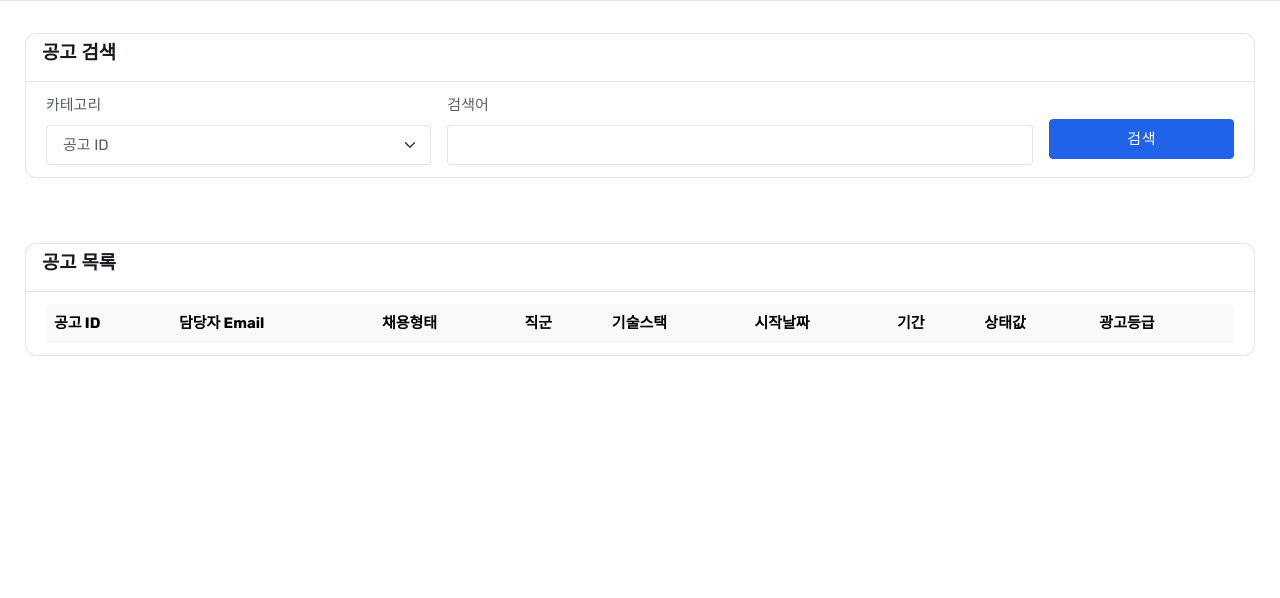
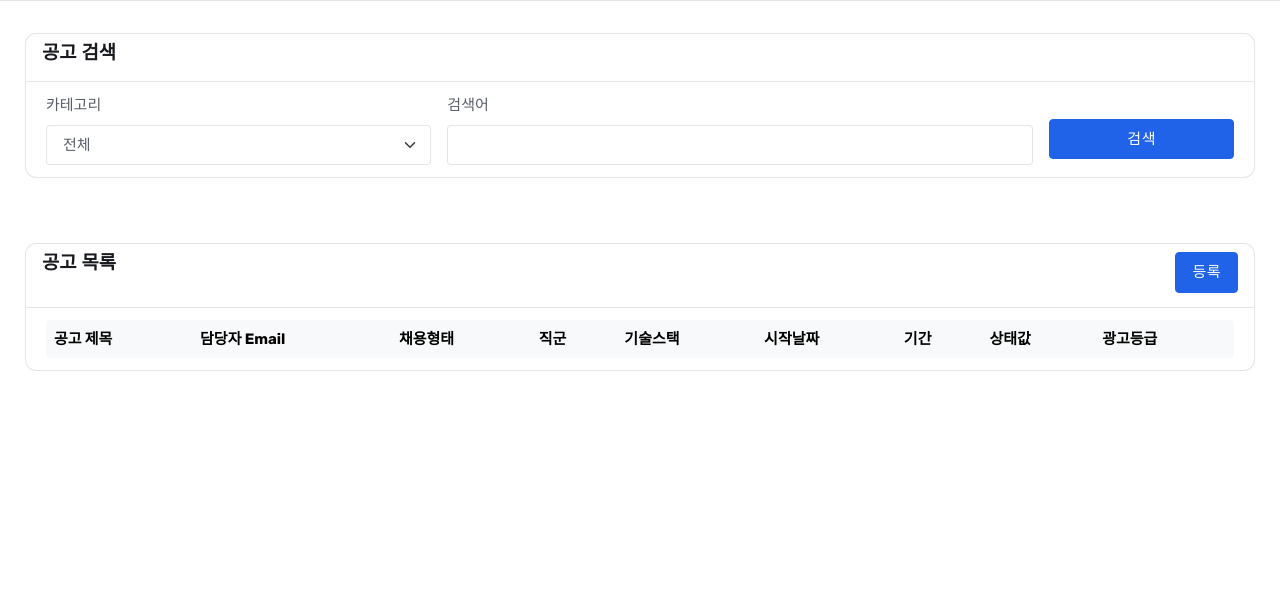
Before and after one commit to IT-improvement/BringUp, a Java web app: page /company/jobpost/management in a window 1280 px wide. Shown: the part 101-699 px from the top of the page. Run offline with Spring Boot 4, a stand-in JSP engine, Linux system fonts and the light colour scheme; the visitor is signed in with stand-in values (Sample User, id 1); lists and menus that the app fills with data are empty; some of the project's set-up classes (security, data sources, template engines, error pages and the like) are left out, and stand-ins take their place.

Commit message:
Change the value

```diff
--- a/src/main/webapp/WEB-INF/views/company/jobposting/management.jsp
+++ b/src/main/webapp/WEB-INF/views/company/jobposting/management.jsp
@@ -64,7 +64,8 @@
                                 <div class="col-md-4">
                                     <label for="search-category" class="form-label">카테고리</label>
                                     <select class="form-select" id="search-category">
-                                        <option value="jobPostingId">공고 ID</option>
+                                        <option value="all">전체</option>
+                                        <option value="jobPostingTitle">공고 제목</option>
                                         <option value="managerEmail">담당자 Email</option>
                                         <option value="employmentType">채용형태</option>
                                         <option value="jobGroup">직군</option>
@@ -88,17 +89,18 @@
                 </div>
 
                 <!-- 기존 공고 목록 -->
-                <div class="col-12">
+                <div>
                     <div class="card border">
-                        <div class="card-header border-bottom">
+                        <div class="card-header border-bottom d-flex justify-content-between">
                             <h5 class="card-header-title">공고 목록</h5>
+                            <button type="button" class="btn btn-primary" onclick="location.href='/company/jobpost/registration'">등록</button>
                         </div>
                         <div class="card-body">
                             <div class="table-responsive border-0">
                                 <table class="table table-hover align-middle p-4 mb-0 table-shrink">
                                     <thead class="table-light">
                                         <tr>
-                                            <th scope="col" class="border-0 rounded-start">공고 ID</th>
+                                            <th scope="col" class="border-0 rounded-start">공고 제목</th>
                                             <th scope="col" class="border-0">담당자 Email</th>
                                             <th scope="col" class="border-0">채용형태</th>
                                             <th scope="col" class="border-0">직군</th>
```
